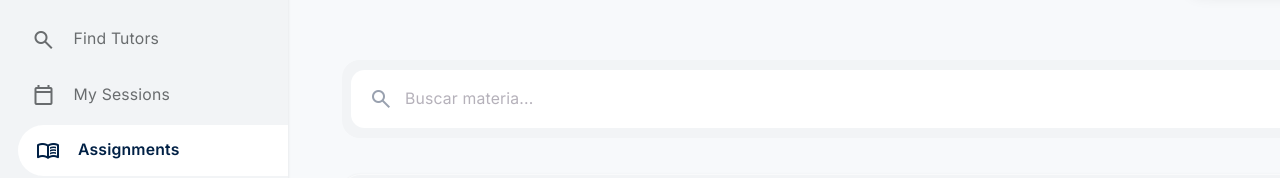
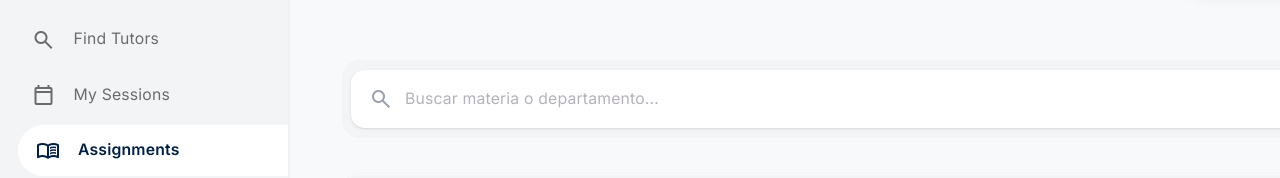
Before and after one commit to JimmyDVO0823/tuto_vista, a React (Vite) app in the folder tuto_vista_vite/: page /subjects in a window 1280 px wide. Shown: the part 249-427 px from the top of the page. Built offline with nearby package versions, Linux system fonts and the light colour scheme.

Commit message:
se crea un componente para la barra de búsqueda y se implementan los filtros correctamente en subjectmanagement

```diff
--- /dev/null
+++ b/tuto_vista_vite/src/components/ui/Searcher/Searcher.jsx
@@ -0,0 +1,25 @@
+import React from 'react';
+
+const Searcher = ({
+  value,
+  onChange,
+  placeholder = "Buscar...",
+  className = ""
+}) => {
+  return (
+    <div className={`relative flex-1 ${className}`}>
+      <span className="material-symbols-outlined absolute left-4 top-1/2 -translate-y-1/2 text-gray-400">
+        search
+      </span>
+      <input
+        type="text"
+        value={value}
+        onChange={(e) => onChange(e.target.value)}
+        className="w-full bg-white border-none rounded-xl py-4 pl-12 pr-4 text-sm shadow-sm focus:ring-2 focus:ring-primary/10 transition-all outline-none"
+        placeholder={placeholder}
+      />
+    </div>
+  );
+};
+
+export default Searcher;
--- a/tuto_vista_vite/src/pages/SubjectsManagement.jsx
+++ b/tuto_vista_vite/src/pages/SubjectsManagement.jsx
@@ -1,9 +1,12 @@
-import React from 'react';
+import React, { useState } from 'react';
 import MainLayout from '../components/layout/MainLayout/MainLayout';
 import SubjectTable from '../components/SubjectTable';
 import Button from '../components/ui/Button/Button';
+import Searcher from '../components/ui/Searcher/Searcher';
 
 const SubjectsManagement = () => {
+  const [searchQuery, setSearchQuery] = useState('');
+
   const subjects = [
     {
       name: 'Cálculo Diferencial e Integral I',
@@ -47,6 +50,14 @@ const SubjectsManagement = () => {
     },
   ];
 
+  const normalizeString = (str) =>
+    str.normalize("NFD").replace(/[\u0300-\u036f]/g, "").toLowerCase();
+
+  const filteredSubjects = subjects.filter((s) =>
+    normalizeString(s.name).includes(normalizeString(searchQuery)) ||
+    normalizeString(s.dept).includes(normalizeString(searchQuery))
+  );
+
   return (
     <MainLayout>
       <main className="p-12">
@@ -62,16 +73,17 @@ const SubjectsManagement = () => {
         </header>
 
         <div className="bg-[#f2f4f6] p-2 rounded-2xl mb-8 flex flex-col md:flex-row items-center gap-4">
-          <div className="relative flex-1">
-             <span className="material-symbols-outlined absolute left-4 top-1/2 -translate-y-1/2 text-gray-400">search</span>
-             <input className="w-full bg-white border-none rounded-xl py-4 pl-12 pr-4 text-sm" placeholder="Buscar materia..." />
-          </div>
+          <Searcher
+            value={searchQuery}
+            onChange={setSearchQuery}
+            placeholder="Buscar materia o departamento..."
+          />
           <div className="flex gap-2">
              <Button variant="boring">Filtros</Button>
           </div>
         </div>
 
-        <SubjectTable subjects={subjects} />
+        <SubjectTable subjects={filteredSubjects} />
 
         <footer className="mt-20 border-t border-gray-100 py-12 flex justify-between items-center text-[0.75rem] uppercase tracking-[0.05em] font-medium text-gray-500">
           <p>© 2024 The Academic Editorial. All rights reserved.</p>
```
Also changed, not shown: 1 other file (tests, documents, lock files or other folders).
